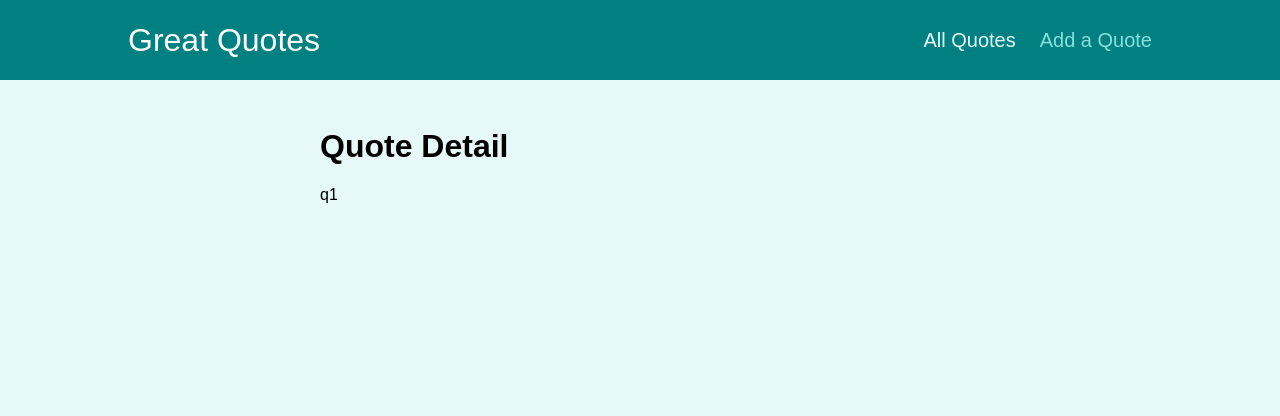
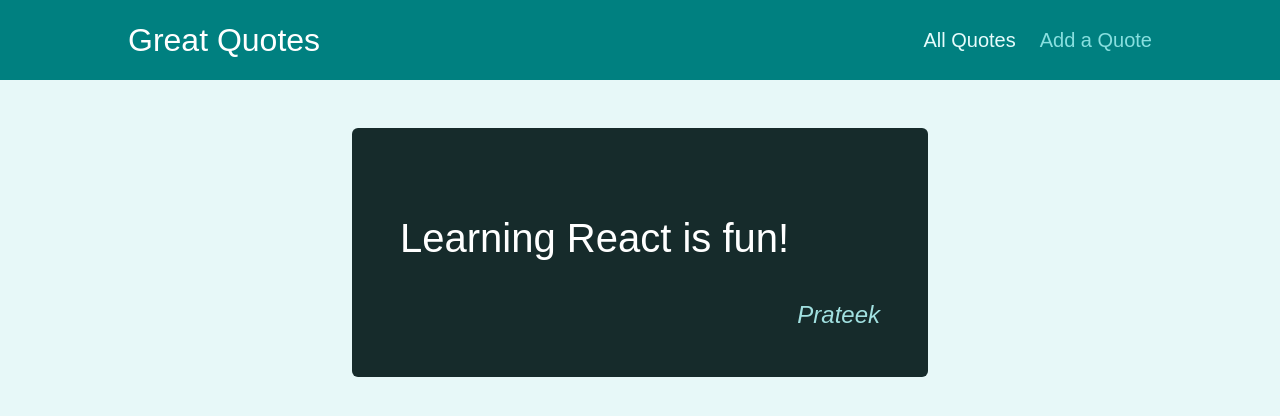
Before and after one commit to prateekvarma/React-SPA-Quotes, a React (Create React App) app: page /quotes/q1 in a window 1280 px wide. Shown: the top 416 px of the page. Built offline with nearby package versions, Linux system fonts and the light colour scheme.

Commit message:
Passed another set of dummy data, through components to display individual components

```diff
--- a/src/components/quotes/QuoteItem.js
+++ b/src/components/quotes/QuoteItem.js
@@ -1,3 +1,4 @@
+import { Link } from 'react-router-dom';
 import classes from './QuoteItem.module.css';
 
 const QuoteItem = (props) => {
@@ -9,9 +10,9 @@ const QuoteItem = (props) => {
         </blockquote>
         <figcaption>{props.author}</figcaption>
       </figure>
-      <button className='btn'>
+      <Link to={`/quotes/${props.id}`} className='btn'>
         View Fullscreen
-      </button>
+      </Link>
     </li>
   );
 };
--- a/src/pages/QuoteDetail.js
+++ b/src/pages/QuoteDetail.js
@@ -1,13 +1,24 @@
 import { useParams, Route } from "react-router-dom";
 import Comments from "../components/comments/Comments";
+import HighlightedQuote from "../components/quotes/HighlightedQuote";
+
+const DUMMY_QUOTES = [
+  { id: "q1", author: "Prateek", text: "Learning React is fun!" },
+  { id: "q2", author: "James", text: "Singing is fun!" },
+  { id: "q3", author: "Kerry", text: "Guitar solo are fun!" },
+];
 
 const QuoteDetail = () => {
     const param = useParams();
 
+    const quote = DUMMY_QUOTES.find((quote) => quote.id === param.quoteId);
+    if(!quote) {
+      return <p>No Quote found!</p>
+    }
+
   return (
     <>
-        <h1>Quote Detail</h1>
-        <p>{param.quoteId}</p>
+        <HighlightedQuote text={quote.text} author={quote.author} />
         <Route path={`/quotes/${param.quoteId}/comments`}>
             <Comments />
         </Route>
```
